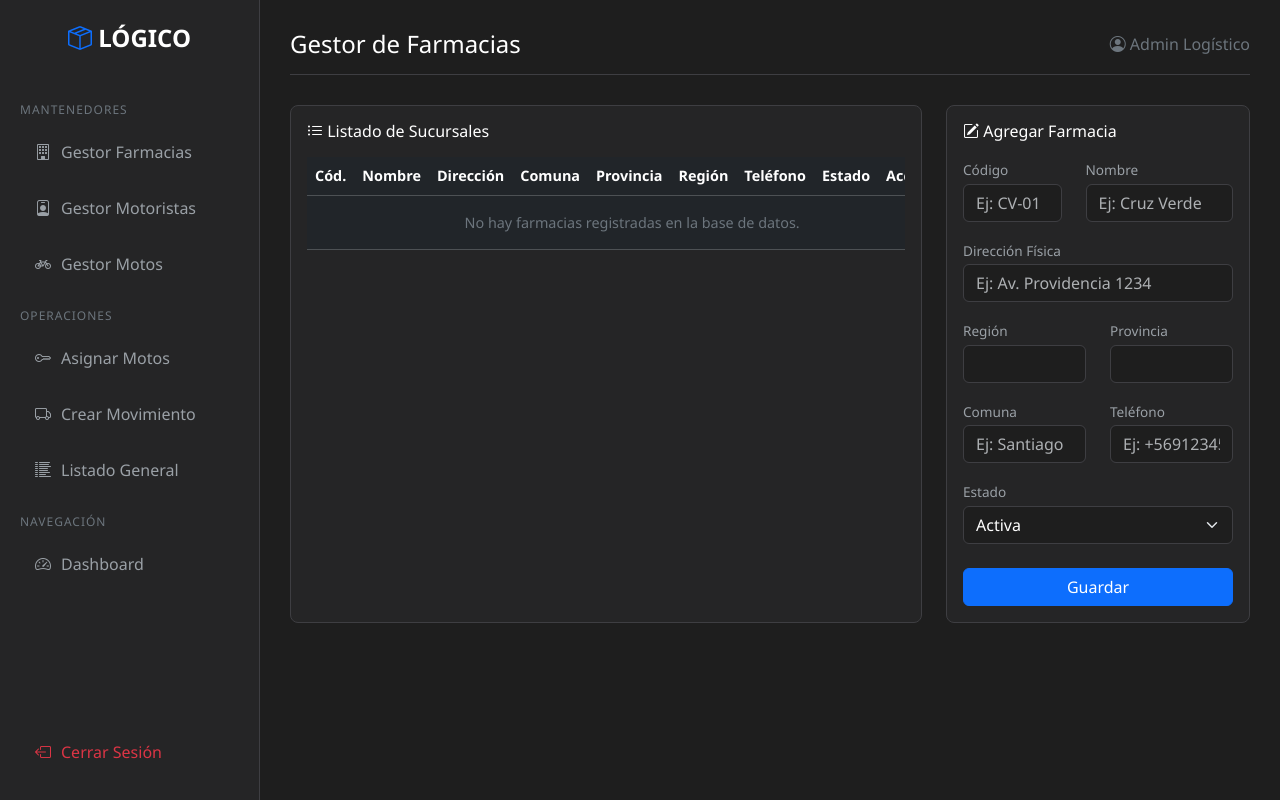
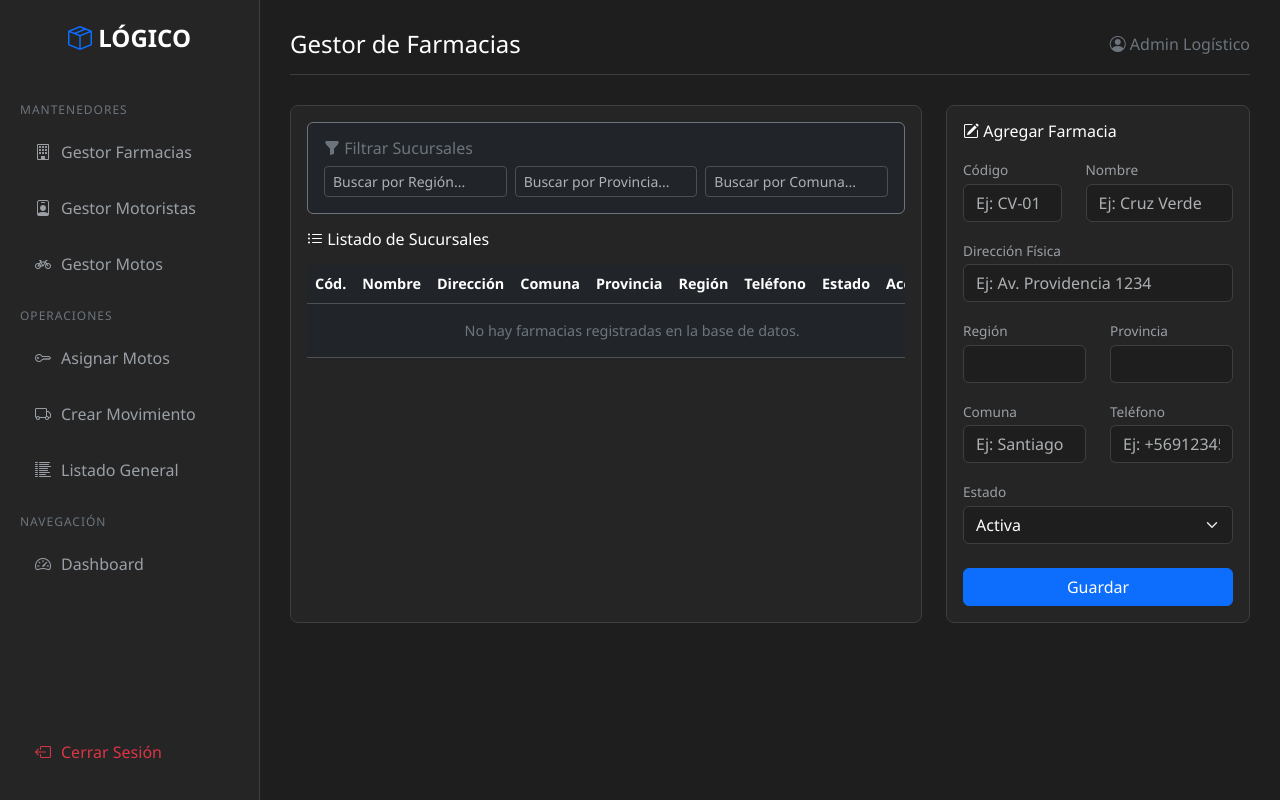
Before and after one commit to MATIAS5645/Logico, a Django app: page /farmacias/ in a window 1280 px wide. Run offline with Django 5.2, Linux system fonts and the light colour scheme; the visitor is signed in with stand-in values (Sample User, id 1); data that the repository does not hold is empty.

Commit message:
Version 2.0

```diff
--- a/logico_core/settings.py
+++ b/logico_core/settings.py
@@ -25,8 +25,8 @@ SECRET_KEY = 'django-insecure-__uxy%7@6!t!@rm-l=3i06kzg8y^k9*fj=f(g_zqp$hl84u*zi
 # SECURITY WARNING: don't run with debug turned on in production!
 DEBUG = True
 
-ALLOWED_HOSTS = []
-
+ALLOWED_HOSTS = ['10.0.2.2', 'localhost', '127.0.0.1']
+AUTHENTICATION_BACKENDS = ['django.contrib.auth.backends.ModelBackend']
 
 # Application definition
 
--- a/logico_core/urls.py
+++ b/logico_core/urls.py
@@ -22,4 +22,5 @@ urlpatterns = [
     path('dashboard/', views.dashboard, name='dashboard'),
     # RUTA DE LA API MÓVIL
     path('api/pedidos/<int:motorista_id>/', views.api_pedidos_motorista, name='api_pedidos_motorista'),
+    path('api/login/', views.api_login_motorista, name='api_login_motorista'),
 ]
--- a/operaciones/models.py
+++ b/operaciones/models.py
@@ -1,5 +1,6 @@
 from django.db import models
 from django.utils import timezone
+from django.contrib.auth.models import User # 💡 Importamos el modelo de usuarios
 
 class Farmacia(models.Model):
     codigo = models.CharField(max_length=20, unique=True, verbose_name="Código")
@@ -24,6 +25,7 @@ class Motocicleta(models.Model):
         return f"{self.patente} ({self.marca} {self.modelo})"
 
 class Motorista(models.Model):
+    user = models.OneToOneField(User, on_delete=models.CASCADE, related_name='motorista_perfil', null=True, blank=True)
     rut = models.CharField(max_length=12, unique=True, verbose_name="RUT")
     nombre_completo = models.CharField(max_length=150)
     region = models.CharField(max_length=100, verbose_name="Región")
--- a/operaciones/templates/farmacias.html
+++ b/operaciones/templates/farmacias.html
@@ -39,19 +39,36 @@
         <div class="row g-4">
             <div class="col-lg-8">
                 <div class="card card-custom p-3 h-100">
+
+                    <div class="bg-dark p-3 rounded mb-3 border border-secondary">
+                        <h6 class="text-secondary mb-2"><i class="bi bi-funnel-fill"></i> Filtrar Sucursales</h6>
+                        <div class="row g-2">
+                            <div class="col-md-4">
+                                <input type="text" class="form-control form-control-sm" id="filtroRegion" placeholder="Buscar por Región..." onkeyup="filtrarTabla()">
+                            </div>
+                            <div class="col-md-4">
+                                <input type="text" class="form-control form-control-sm" id="filtroProvincia" placeholder="Buscar por Provincia..." onkeyup="filtrarTabla()">
+                            </div>
+                            <div class="col-md-4">
+                                <input type="text" class="form-control form-control-sm" id="filtroComuna" placeholder="Buscar por Comuna..." onkeyup="filtrarTabla()">
+                            </div>
+                        </div>
+                    </div>
+
                     <div class="d-flex justify-content-between align-items-center mb-3">
                         <h6 class="text-white mb-0"><i class="bi bi-list-ul"></i> Listado de Sucursales</h6>
                     </div>
 
                     <div class="table-responsive">
-                        <table class="table table-dark table-hover align-middle" style="font-size: 0.9rem;">
+                        <table class="table table-dark table-hover align-middle" style="font-size: 0.9rem;" id="tablaFarmaciasCompleta">
                             <thead>
                                 <tr>
                                     <th>Cód.</th>
                                     <th>Nombre</th>
                                     <th>Dirección</th>
                                     <th>Comuna</th>
-                                    <th>Provincia</th> <th>Región</th>
+                                    <th>Provincia</th>
+                                    <th>Región</th>
                                     <th>Teléfono</th>
                                     <th>Estado</th>
                                     <th>Acciones</th>
@@ -59,12 +76,13 @@
                             </thead>
                             <tbody id="tablaFarmacias">
                                 {% for f in farmacias %}
-                                <tr>
+                                <tr data-region="{{ f.region|lower }}" data-provincia="{{ f.provincia|lower }}" data-comuna="{{ f.comuna|lower }}">
                                     <td><strong>{{ f.codigo }}</strong></td>
                                     <td>{{ f.nombre }}</td>
                                     <td><small class="text-secondary">{{ f.direccion|default:"-" }}</small></td>
                                     <td>{{ f.comuna }}</td>
-                                    <td>{{ f.provincia }}</td> <td>{{ f.region }}</td>
+                                    <td>{{ f.provincia }}</td>
+                                    <td>{{ f.region }}</td>
                                     <td><small class="text-info">{{ f.telefono|default:"-" }}</small></td>
                                     <td>
                                         <span class="badge {% if f.estado == 'Activa' %}bg-success{% else %}bg-secondary{% endif %}">
@@ -155,13 +173,37 @@
 
     <script src="{% static 'app.js' %}"></script>
     <script>
+        // 🚀 FUNCIÓN DE FILTRADO COMBINADO EN TIEMPO REAL
+        function filtrarTabla() {
+            // Obtenemos lo que escribió el usuario en minúsculas
+            const valRegion = document.getElementById('filtroRegion').value.toLowerCase();
+            const valProvincia = document.getElementById('filtroProvincia').value.toLowerCase();
+            const valComuna = document.getElementById('filtroComuna').value.toLowerCase();
+
+            // Obtenemos todas las filas de la tabla
+            const filas = document.querySelectorAll('#tablaFarmacias tr');
+
+            filas.forEach(fila => {
+                // Leemos las propiedades geográficas guardadas en los atributos del HTML
+                const reg = fila.getAttribute('data-region') || '';
+                const prov = fila.getAttribute('data-provincia') || '';
+                const com = fila.getAttribute('data-comuna') || '';
+
+                if (reg.includes(valRegion) && prov.includes(valProvincia) && com.includes(valComuna)) {
+                    fila.style.display = ''; // Muestra la fila
+                } else {
+                    fila.style.display = 'none'; // Oculta la fila
+                }
+            });
+        }
+
         function editarFarmacia(id, codigo, nombre, direccion, region, provincia, comuna, telefono, estado) {
             document.getElementById('f_id_edit').value = id;
             document.getElementById('f_codigo').value = codigo;
             document.getElementById('f_nombre').value = nombre;
             document.getElementById('f_direccion').value = direccion;
             document.getElementById('f_region').value = region;
-            document.getElementById('f_provincia').value = provincia; // 👈 Mantiene provincia en el formulario al editar
+            document.getElementById('f_provincia').value = provincia;
             document.getElementById('f_comuna').value = comuna;
             document.getElementById('f_telefono').value = telefono;
             document.getElementById('f_estado').value = estado;
@@ -179,7 +221,7 @@
             document.getElementById('f_nombre').value = '';
             document.getElementById('f_direccion').value = '';
             document.getElementById('f_region').value = '';
-            document.getElementById('f_provincia').value = ''; // 👈 Limpia provincia al cancelar
+            document.getElementById('f_provincia').value = '';
             document.getElementById('f_comuna').value = '';
             document.getElementById('f_telefono').value = '';
             document.getElementById('f_estado').value = 'Activa';
--- a/operaciones/views.py
+++ b/operaciones/views.py
@@ -2,13 +2,16 @@ from django.shortcuts import render, redirect
 from django.contrib import messages
 from django.contrib.auth import authenticate, login, logout
 from django.contrib.auth.decorators import login_required
-from .models import Movimiento, Farmacia, Motorista, Motocicleta
+from django.views.decorators.csrf import csrf_exempt
 from rest_framework.decorators import api_view
 from rest_framework.response import Response
-from .serializers import MovimientoSerializer
+from django.contrib.auth.models import User # 💡 Asegúrate de tener esta importación al principio del archivo
 import random
 
-# --- VISTAS PROTEGIDAS CON LOGIN ---
+from .models import Movimiento, Farmacia, Motorista, Motocicleta
+from .serializers import MovimientoSerializer
+
+# --- VISTAS PROTEGIDAS CON LOGIN (PLATAFORMA WEB) ---
 
 @login_required(login_url='login')
 def listado_general(request):
@@ -57,8 +60,8 @@ def gestor_farmacias(request):
         direccion = request.POST.get('direccion')
         region = request.POST.get('region')
         provincia = request.POST.get('provincia')
-        comuna = request.POST.get('comuna')  # 👈 Captura Comuna
-        telefono = request.POST.get('telefono')  # 👈 Captura Teléfono
+        comuna = request.POST.get('comuna')
+        telefono = request.POST.get('telefono')
         estado = request.POST.get('estado')
 
         if f_id:
@@ -68,8 +71,8 @@ def gestor_farmacias(request):
             farmacia.direccion = direccion
             farmacia.region = region
             farmacia.provincia = provincia
-            farmacia.comuna = comuna  # 👈 Actualiza Comuna
-            farmacia.telefono = telefono  # 👈 Actualiza Teléfono
+            farmacia.comuna = comuna
+            farmacia.telefono = telefono
             farmacia.estado = estado
             farmacia.save()
         else:
@@ -79,8 +82,8 @@ def gestor_farmacias(request):
                 direccion=direccion,
                 region=region,
                 provincia=provincia,
-                comuna=comuna,  # 👈 Crea con Comuna
-                telefono=telefono,  # 👈 Crea con Teléfono
+                comuna=comuna,
+                telefono=telefono,
                 estado=estado
             )
         return redirect('farmacias')
@@ -105,6 +108,7 @@ def gestor_motoristas(request):
         estado = request.POST.get('estado')
 
         if m_id:
+            # --- MODO EDICIÓN: Solo actualiza los datos del motorista ---
             motorista = Motorista.objects.get(id=m_id)
             motorista.rut = rut
             motorista.nombre_completo = nombre
@@ -112,14 +116,46 @@ def gestor_motoristas(request):
             motorista.provincia = provincia
             motorista.estado = estado
             motorista.save()
+            messages.success(request, f'Motorista {nombre} actualizado correctamente.')
         else:
+            # --- MODO CREACIÓN AUTOMÁTICA ---
+
+            # 1. Generar Username limpio (ejemplo: "Thomas Silva" -> "thomassilva")
+            username_automatico = "".join(nombre.split()).lower()
+
+            # 2. Evitar duplicados de usuario si dos personas se llaman igual
+            base_username = username_automatico
+            contador = 1
+            while User.objects.filter(username=username_automatico).exists():
+                username_automatico = f"{base_username}{contador}"
+                contador += 1
+
+            # 3. Generar Contraseña (limpia los puntos/guiones del RUT y toma los primeros 6 números)
+            rut_limpio = rut.replace(".", "").replace("-", "")
+            password_automatica = rut_limpio[:6] if len(rut_limpio) >= 6 else "logico123"
+
+            # 4. Crear el Usuario en el sistema de seguridad de Django
+            nuevo_usuario = User.objects.create_user(
+                username=username_automatico,
+                password=password_automatica
+            )
+
+            # 5. Crear el perfil del Motorista y asociarle el usuario recién creado
             Motorista.objects.create(
+                user=nuevo_usuario, # 💡 Queda enlazado de inmediato para la App Móvil
                 rut=rut,
                 nombre_completo=nombre,
                 region=region,
                 provincia=provincia,
                 estado=estado
             )
+
+            # Mostramos un mensaje flotante en la web con las credenciales creadas
+            messages.success(
+                request,
+                f'¡Motorista creado! Usuario de App: {username_automatico} | Contraseña: {password_automatica}'
+            )
+
         return redirect('motoristas')
 
     motoristas_db = Motorista.objects.all().order_by('id')
@@ -176,7 +212,6 @@ def asignar_motos(request):
 
             if moto_id:
                 moto = Motocicleta.objects.get(id=moto_id)
-
                 dueno_actual = Motorista.objects.filter(motocicleta=moto).exclude(id=motorista.id).first()
 
                 if dueno_actual:
@@ -207,7 +242,7 @@ def eliminar_movimiento(request, id):
     movimiento.delete()
     return redirect('listado_general')
 
-# --- VISTAS LIBRES (No requieren estar logueado para verlas) ---
+# --- VISTAS LIBRES (AUTENTICACIÓN WEB) ---
 
 def iniciar_sesion(request):
     if request.method == 'POST':
@@ -230,17 +265,14 @@ def cerrar_sesion(request):
 
 @login_required(login_url='login')
 def dashboard(request):
-    # Contamos los movimientos según su estado
     total_pedidos = Movimiento.objects.count()
     en_ruta = Movimiento.objects.filter(estado='En ruta').count()
     entregados = Movimiento.objects.filter(estado='Entregado').count()
 
-    # Contamos los recursos de los mantenedores
     total_farmacias = Farmacia.objects.filter(estado='Activa').count()
     total_motoristas = Motorista.objects.filter(estado='Activo').count()
     total_motos = Motocicleta.objects.count()
 
-    # Traemos solo los últimos 5 movimientos para mostrar una sección de "Actividad Reciente"
     movimientos_recientes = Movimiento.objects.all().order_by('-id')[:5]
 
     contexto = {
@@ -253,15 +285,39 @@ def dashboard(request):
         'recientes': movimientos_recientes,
     }
     return render(request, 'dashboard.html', contexto)
-# --- API PARA LA APLICACIÓN MÓVIL ---
+
+
+# --- API ENDPOINTS PARA LA APLICACIÓN MÓVIL ---
+
+@api_view(['POST'])
+@csrf_exempt
+def api_login_motorista(request):
+    usuario = request.data.get('username')
+    contrasena = request.data.get('password')
+
+    user = authenticate(username=usuario, password=contrasena)
+
+    if user is not None:
+        try:
+            motorista = user.motorista_perfil
+            return Response({
+                'success': True,
+                'motorista_id': motorista.id,
+                'nombre': motorista.nombre_completo
+            })
+        except Exception:
+            return Response({
+                'success': False,
+                'error': 'Este usuario no tiene un perfil de motorista asignado en el panel Admin.'
+            })
+    else:
+        return Response({
+            'success': False,
+            'error': 'Usuario o contraseña incorrectos en el sistema Django.'
+        })
 
 @api_view(['GET'])
 def api_pedidos_motorista(request, motorista_id):
-    # Buscamos los pedidos asignados a este motorista que NO estén "Entregados"
     movimientos = Movimiento.objects.filter(motorista_id=motorista_id).exclude(estado='Entregado')
-
-    # Pasamos los datos por el "traductor" que creamos
     serializer = MovimientoSerializer(movimientos, many=True)
-
-    # Devolvemos un JSON puro
     return Response(serializer.data)
```
Also changed, not shown: operaciones/migrations/0003_motorista_user.py (added).
